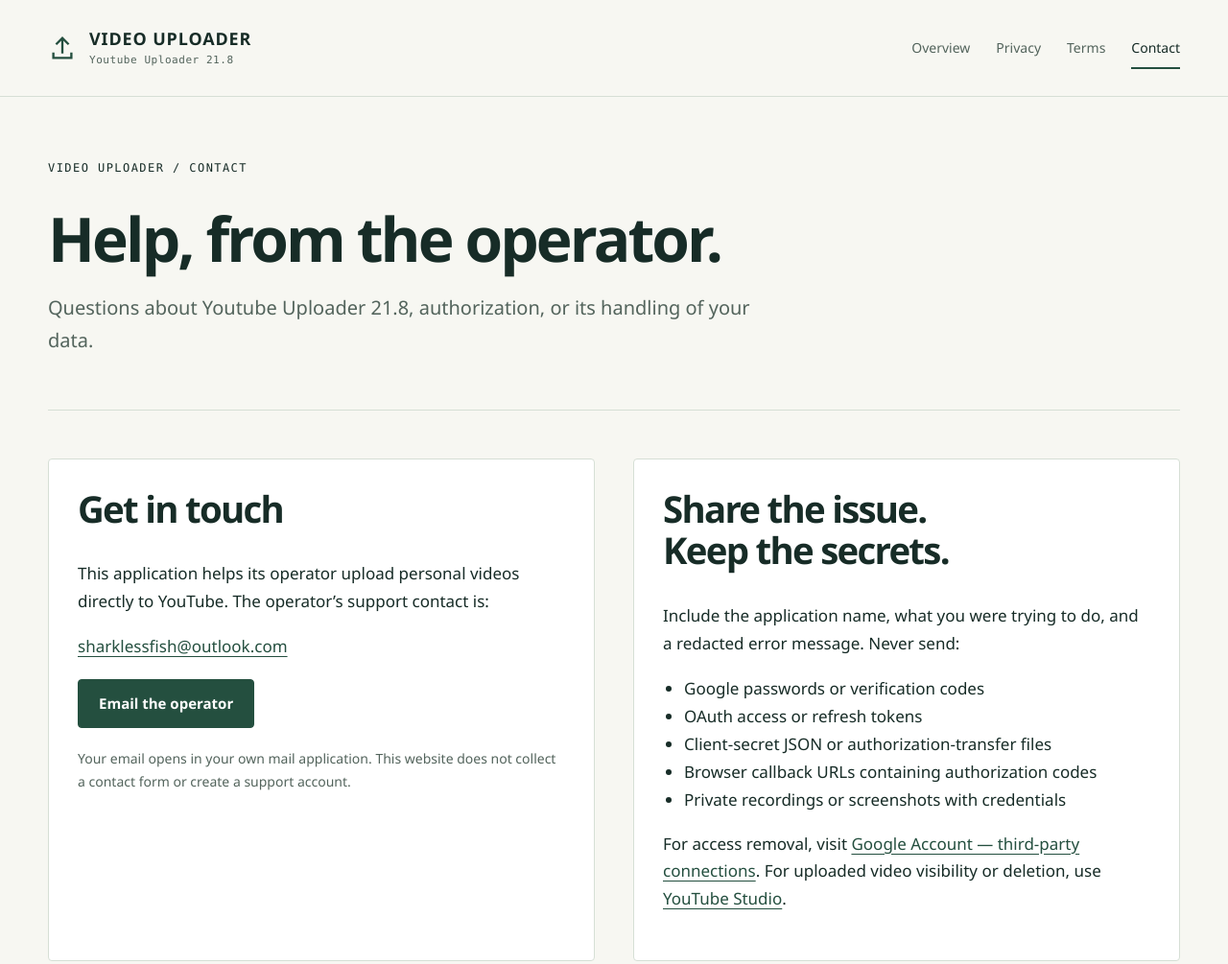
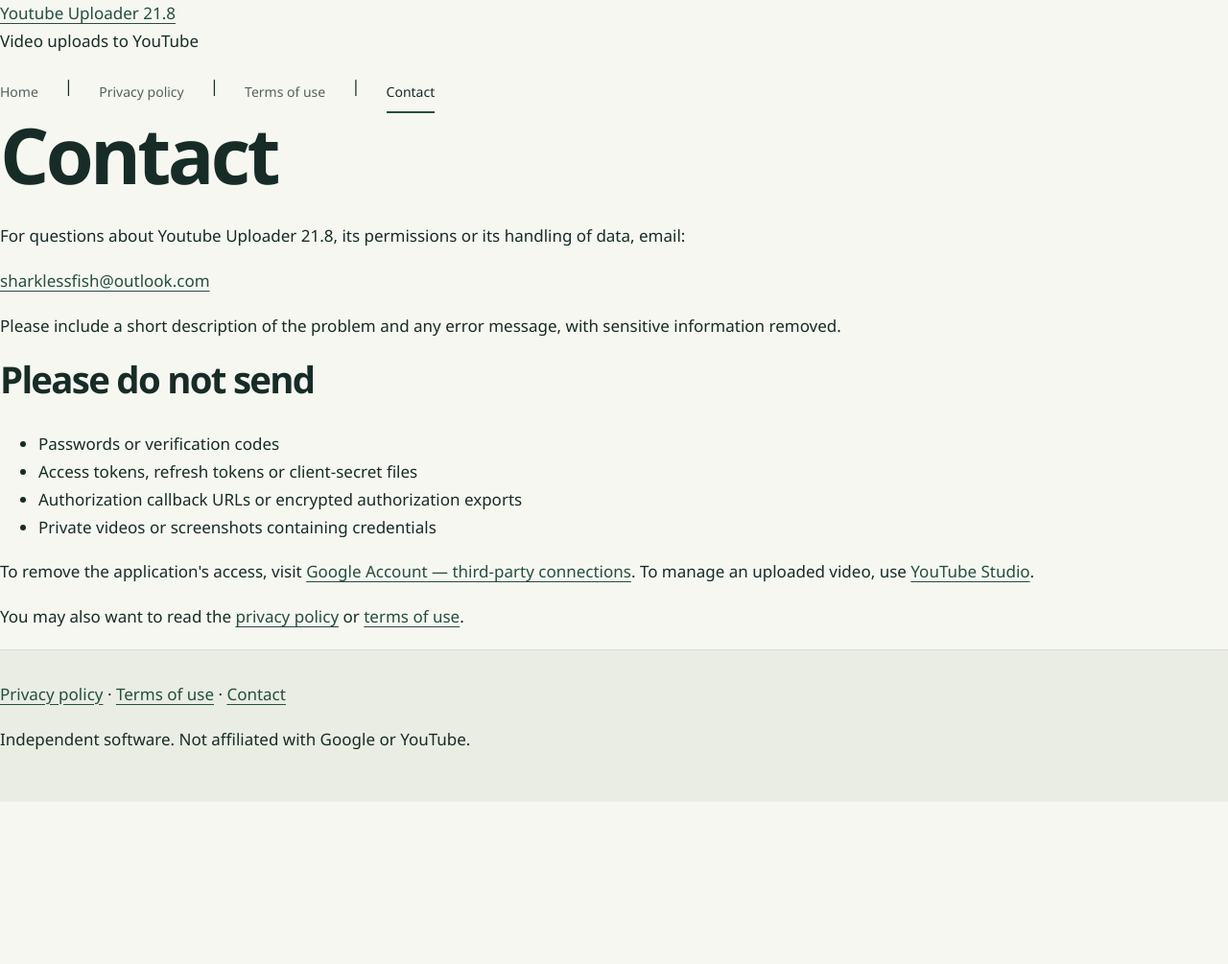
Before and after one commit to novalion-cmd/novalion-cmd.github.io, a plain HTML site: page support.html in a window 1280 px wide. Shown: the top 1005 px of the page at 96% size. After the commit the page ends 836 px from the top, so only its background shows below. Drawn offline with Linux system fonts and the light colour scheme.

Commit message:
Simplify public page support.html

```diff
--- a/support.html
+++ b/support.html
@@ -1,12 +1,11 @@
 <!doctype html>
-<html lang="en"><head><meta charset="utf-8"><meta name="viewport" content="width=device-width,initial-scale=1">
-<meta name="description" content="Contact the operator of Youtube Uploader 21.8 for help or privacy questions."><meta name="referrer" content="strict-origin-when-cross-origin">
-<title>Contact and support | Youtube Uploader 21.8</title><link rel="canonical" href="https://novalion-cmd.github.io/support.html"><link rel="stylesheet" href="styles.css"><link rel="icon" href="favicon.svg" type="image/svg+xml"></head>
-<body><a class="skip" href="#main">Skip to content</a><div class="topbar"><header class="wrap header">
-<a class="brand" href="index.html" aria-label="Video uploader homepage"><span class="brand-symbol" aria-hidden="true"><svg viewBox="0 0 32 32" fill="none" stroke="currentColor" stroke-width="2.5"><path d="M16 22V5m-7 7 7-7 7 7M6 21v6h20v-6"/></svg></span><span class="brand-title">VIDEO UPLOADER<span class="brand-sub">Youtube Uploader 21.8</span></span></a>
-<nav aria-label="Main navigation"><a href="index.html">Overview</a><a href="privacy.html">Privacy</a><a href="terms.html">Terms</a><a href="support.html" aria-current="page">Contact</a></nav></header></div><main id="main"><div class="wrap page-heading"><div class="eyebrow">Video Uploader / Contact</div><h1>Help, from the operator.</h1><p class="subtitle">Questions about Youtube Uploader 21.8, authorization, or its handling of your data.</p></div>
-<div class="wrap support-grid"><section class="support-card"><h2>Get in touch</h2><p>This application helps its operator upload personal videos directly to YouTube. The operator’s support contact is:</p><p><a href="mailto:sharklessfish@outlook.com">sharklessfish@outlook.com</a></p><a class="button" href="mailto:sharklessfish@outlook.com?subject=Youtube%20Uploader%2021.8%20support">Email the operator</a><p class="fineprint" style="margin-top:20px">Your email opens in your own mail application. This website does not collect a contact form or create a support account.</p></section>
-<section class="support-card"><h2>Share the issue.<br>Keep the secrets.</h2><p>Include the application name, what you were trying to do, and a redacted error message. Never send:</p><ul><li>Google passwords or verification codes</li><li>OAuth access or refresh tokens</li><li>Client-secret JSON or authorization-transfer files</li><li>Browser callback URLs containing authorization codes</li><li>Private recordings or screenshots with credentials</li></ul><p>For access removal, visit <a href="https://myaccount.google.com/connections">Google Account — third-party connections</a>. For uploaded video visibility or deletion, use <a href="https://studio.youtube.com/">YouTube Studio</a>.</p></section></div></main>
-<footer><div class="wrap"><div class="footer-main"><div><div class="footer-name">Youtube Uploader 21.8</div><p>A desktop tool for uploading videos to your authorized YouTube channel. This website provides application information and policies; it does not accept recordings or Google credentials.</p></div>
-<div class="footer-links"><a href="privacy.html">Privacy policy</a><a href="terms.html">Terms of use</a><a href="support.html">Contact</a></div></div>
-<div class="footer-note">Independent software. Not affiliated with or endorsed by Google or YouTube. · Updated 15 November 2026</div></div></footer></body></html>
+<html lang="en"><head><meta charset="utf-8"><meta name="viewport" content="width=device-width, initial-scale=1"><meta name="description" content="Contact information for the video uploader."><meta name="referrer" content="strict-origin-when-cross-origin"><title>Contact | Youtube Uploader 21.8</title><link rel="canonical" href="https://novalion-cmd.github.io/support.html"><link rel="stylesheet" href="styles.css"><link rel="icon" href="favicon.svg" type="image/svg+xml"></head>
+<body><a class="skip" href="#main">Skip to content</a><div class="page"><header><a class="site-name" href="index.html">Youtube Uploader 21.8</a><p class="site-note">Video uploads to YouTube</p><nav aria-label="Main navigation"><a href="index.html">Home</a> | <a href="privacy.html">Privacy policy</a> | <a href="terms.html">Terms of use</a> | <a href="support.html" aria-current="page">Contact</a></nav></header>
+<main id="main"><h1>Contact</h1>
+<p>For questions about Youtube Uploader 21.8, its permissions or its handling of data, email:</p>
+<p><a href="mailto:sharklessfish@outlook.com">sharklessfish@outlook.com</a></p>
+<p>Please include a short description of the problem and any error message, with sensitive information removed.</p>
+<h2>Please do not send</h2>
+<ul><li>Passwords or verification codes</li><li>Access tokens, refresh tokens or client-secret files</li><li>Authorization callback URLs or encrypted authorization exports</li><li>Private videos or screenshots containing credentials</li></ul>
+<p>To remove the application's access, visit <a href="https://myaccount.google.com/connections">Google Account — third-party connections</a>. To manage an uploaded video, use <a href="https://studio.youtube.com/">YouTube Studio</a>.</p>
+<p>You may also want to read the <a href="privacy.html">privacy policy</a> or <a href="terms.html">terms of use</a>.</p></main><footer><p><a href="privacy.html">Privacy policy</a> · <a href="terms.html">Terms of use</a> · <a href="support.html">Contact</a></p><p>Independent software. Not affiliated with Google or YouTube.</p></footer></div></body></html>
```
